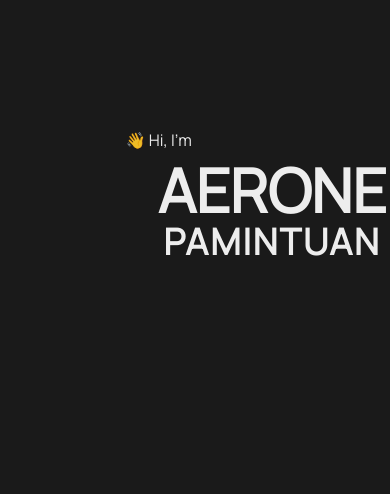
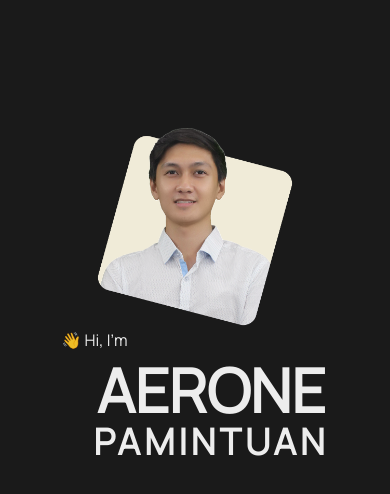
Before and after one commit to Aeroneeee/aerone-website, a React (Vite) app: page / in a window 390 px wide. Shown: the top 494 px of the page. Built offline with nearby package versions, Linux system fonts and the light colour scheme.

Commit message:
📱 fix responsiveness

```diff
--- a/src/components/Home.jsx
+++ b/src/components/Home.jsx
@@ -14,12 +14,14 @@ import profile from 'assets/profile.png';
 
 function Home() {
 	return (
-		<Center mt='8em' mx='16em'>
-			<Flex justifyContent='space-between'>
+		<Center mt='8em' mx={['4em', '16em']}>
+			<Flex
+				justifyContent='space-between'
+				direction={['column-reverse', 'row']}
+			>
 				<Stack>
 					<Text>👋 Hi, I’m</Text>
 					<Center ml='2em'>
-						{/* <Text size='7em'>AERONE</Text> */}
 						<VStack spacing='0'>
 							<Heading as='h1' size='4xl' textAlign='center'>
 								AERONE
@@ -28,16 +30,22 @@ function Home() {
 								as='h1'
 								size='2xl'
 								textAlign='center'
-								letterSpacing='2px'
+								letterSpacing={['4px', '2px']}
 							>
 								PAMINTUAN
 							</Heading>
 						</VStack>
 					</Center>
 				</Stack>
-				<Tilt tiltReverse>
-					<Image src={profile} alt='Aerone Pamintuan' boxSize='400' />
-				</Tilt>
+				<Center>
+					<Tilt tiltReverse>
+						<Image
+							src={profile}
+							alt='Aerone Pamintuan'
+							boxSize={['200', '400']}
+						/>
+					</Tilt>
+				</Center>
 			</Flex>
 		</Center>
 	);
```
